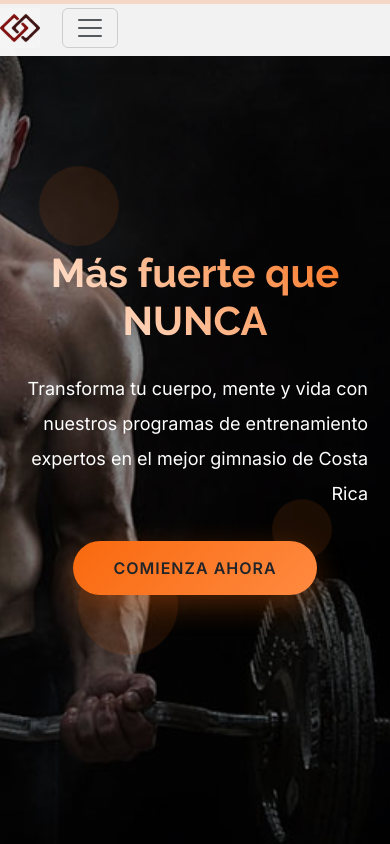
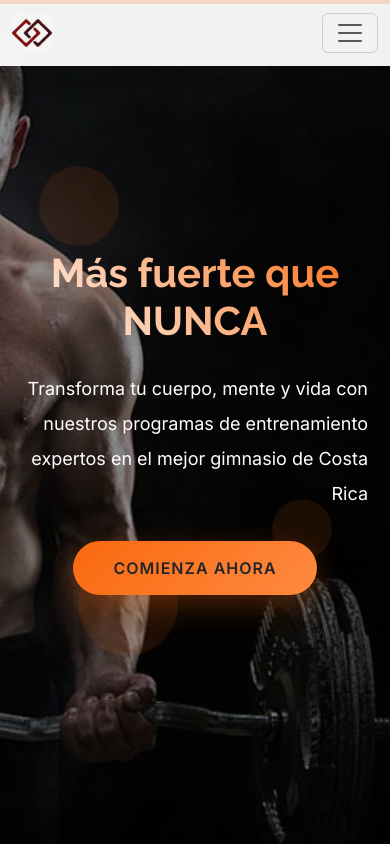
Before and after one commit to Caldeseio/landingpage, a plain HTML site: page index.html in a window 390 px wide. Shown: the top 844 px of the page. Drawn offline with nearby package versions, Linux system fonts and the light colour scheme; animation ran at ten frames a second.

Commit message:
arreglo responsive

```diff
--- a/index.html
+++ b/index.html
@@ -494,6 +494,19 @@
         .team-card,
         .pricing-card {
           margin-bottom: 2rem;
+        }
+      }
+
+      @media (max-width: 768px) {
+        html,
+        body {
+          overflow-x: hidden;
+        }
+
+        .navbar {
+          width: 100%;
+          max-width: 100vw;
+          box-sizing: border-box;
         }
       }
 
@@ -1821,7 +1834,7 @@
           social_tools: false,
         });
       });
-// Parallax effect for hero section
+      // Parallax effect for hero section
       window.addEventListener("scroll", () => {
         const scrolled = window.pageYOffset;
         const hero = document.getElementById("hero-banner");
@@ -1830,7 +1843,6 @@
           hero.style.transform = `translateY(${rate}px)`;
         }
       });
-
 
       // Floating elements animation
       anime({
@@ -2219,20 +2231,20 @@
 </script>
 
 <script>
-  function ajustarClaseSegunTamaño() {
-    const div = document.getElementById('miDiv');
-    const anchoLimite = 768; // Puedes cambiar este valor según tu necesidad
-
-    if (window.innerWidth < anchoLimite) {
-      div.classList.remove('container');
-    } else {
-      div.classList.add('container');
-    }
-  }
+  //function ajustarClaseSegunTamaño() {
+  //const div = document.getElementById('miDiv');
+  //const anchoLimite = 768; // Puedes cambiar este valor según tu necesidad
+
+  //if (window.innerWidth < anchoLimite) {
+  //  div.classList.remove('container');
+  //} else {
+  //  div.classList.add('container');
+  //}
+  //}
 
   // Ejecutar al cargar la página
-  window.addEventListener('load', ajustarClaseSegunTamaño);
+  //window.addEventListener('load', ajustarClaseSegunTamaño);
 
   // Ejecutar cada vez que se redimensiona la ventana
-  window.addEventListener('resize', ajustarClaseSegunTamaño);
+  //window.addEventListener('resize', ajustarClaseSegunTamaño);
 </script>
```
